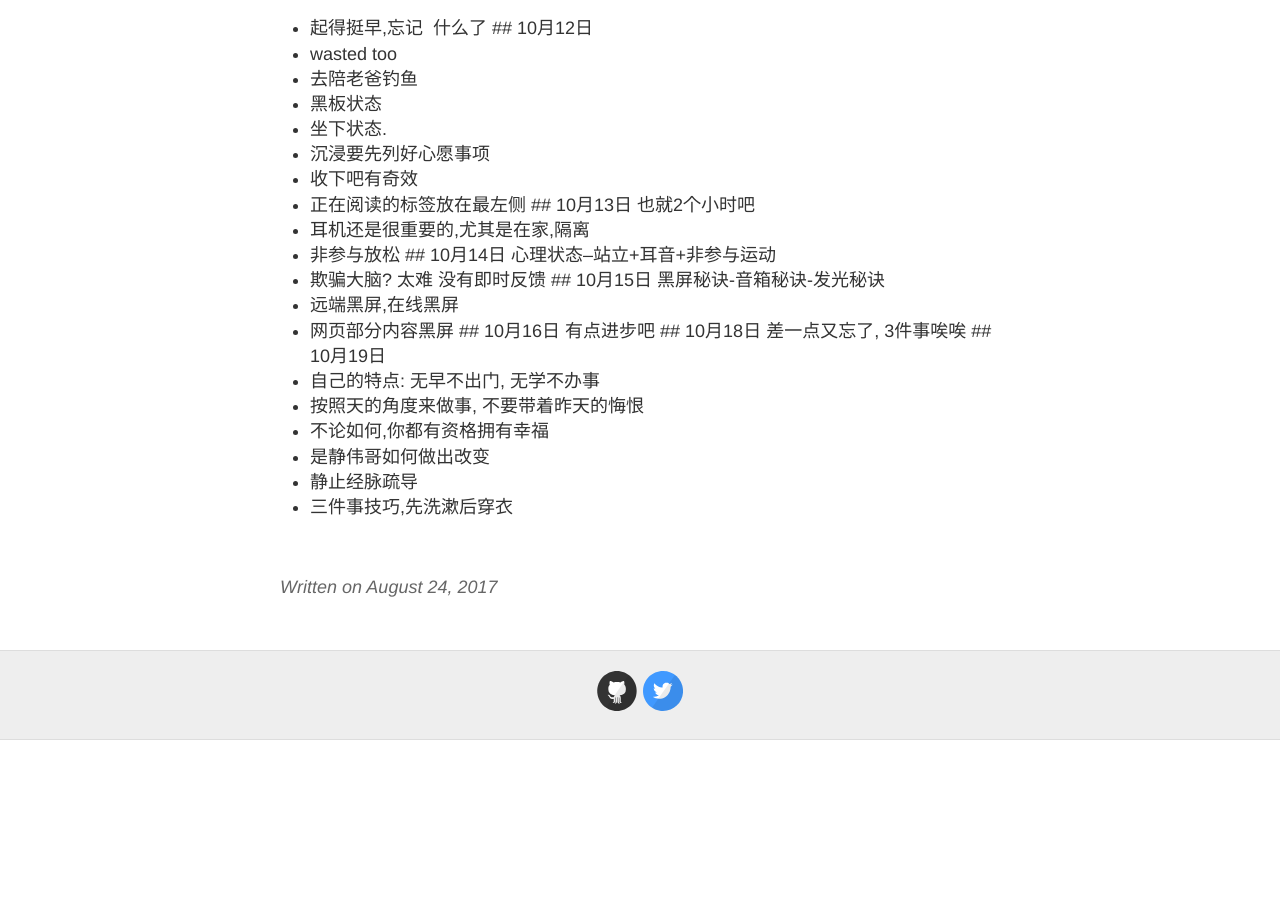
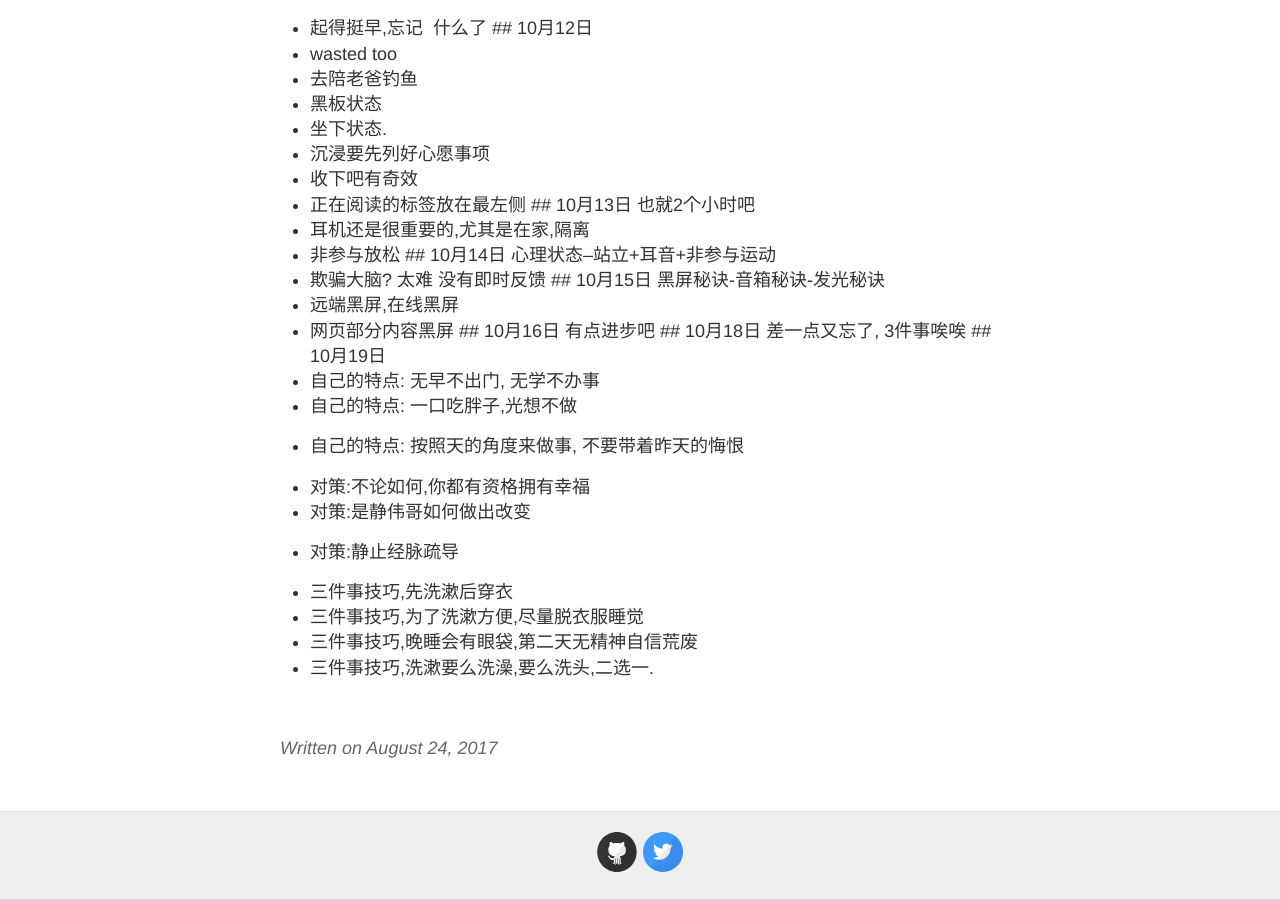
Before and after one commit to evelol/zzx_blog, a Jekyll site: the page built from _posts/2017-08-24-Ok.md, in a window 1280 px wide and 900 px high, scrolled down 5066 px. Built offline with Jekyll 4.4.1, drawn with Linux system fonts in a browser that asks for light colours; our own code applies the rules of GitHub Pages for plain Markdown files; before the commit the page ends 5806 px from its top, so only the background shows below that.

Commit message:
Update 2017-08-24-Ok.md

```diff
--- a/_posts/2017-08-24-Ok.md
+++ b/_posts/2017-08-24-Ok.md
@@ -145,8 +145,14 @@ q## 24日,昨天搞了搞linux，用了下deepin
  ## 10月18日 差一点又忘了, 3件事唉唉
  ## 10月19日
  - 自己的特点: 无早不出门, 无学不办事
- - 按照天的角度来做事, 不要带着昨天的悔恨
- - 不论如何,你都有资格拥有幸福
- - 是静伟哥如何做出改变
- - 静止经脉疏导
+ - 自己的特点: 一口吃胖子,光想不做
+ - 自己的特点: 按照天的角度来做事, 不要带着昨天的悔恨
+
+ - 对策:不论如何,你都有资格拥有幸福
+ - 对策:是静伟哥如何做出改变
+ - 对策:静止经脉疏导
+
  - 三件事技巧,先洗漱后穿衣
+ - 三件事技巧,为了洗漱方便,尽量脱衣服睡觉
+ - 三件事技巧,晚睡会有眼袋,第二天无精神自信荒废
+ - 三件事技巧,洗漱要么洗澡,要么洗头,二选一.
```
